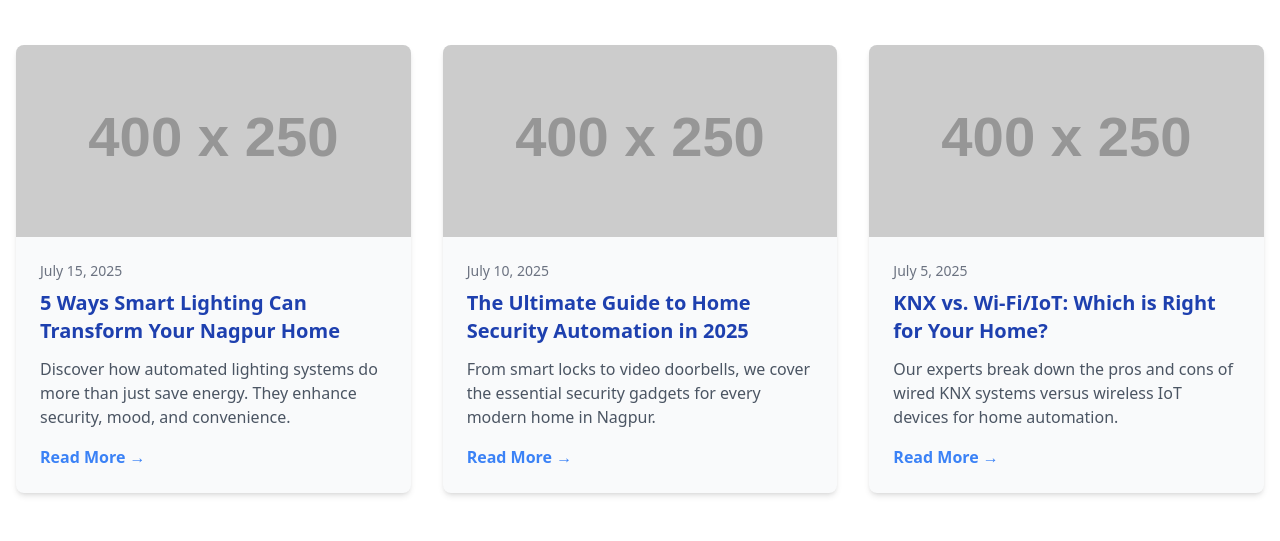
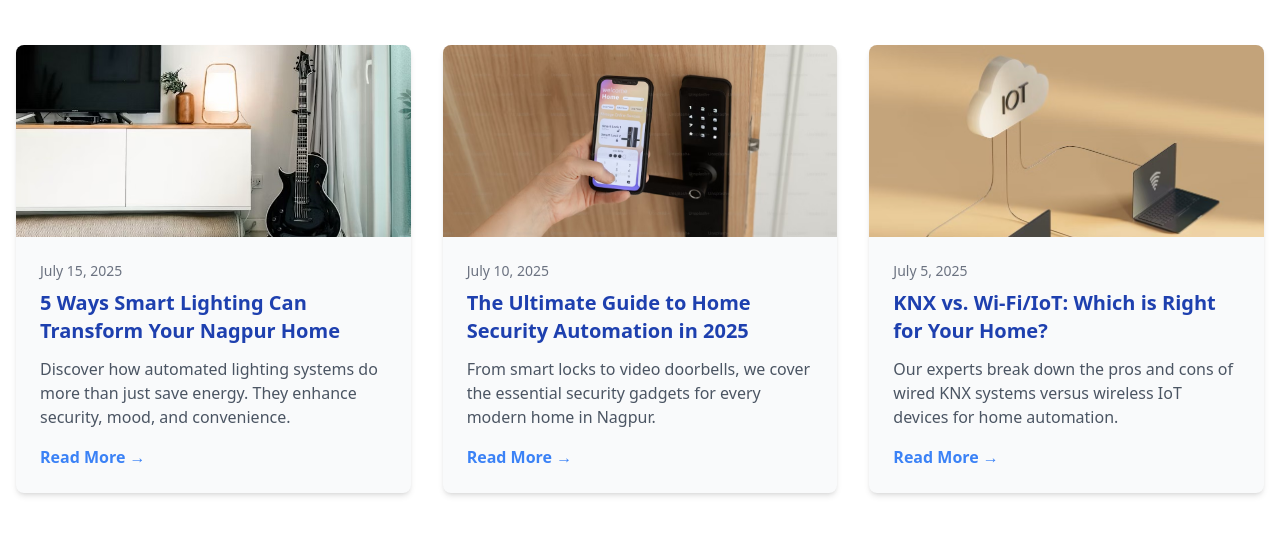
Before and after one commit to andrul10/smart-home-automation, a plain HTML site: page blogs.html in a window 1280 px wide. Shown: the part 259-800 px from the top of the page. Drawn offline with nearby package versions, Linux system fonts and the light colour scheme; placeholder pictures from the web are drawn by us.

Commit message:
Update blogs page title and description for SEO; replace placeholder images with actual images

```diff
--- a/blogs.html
+++ b/blogs.html
@@ -3,8 +3,8 @@
 <head>
     <meta charset="UTF-8" />
     <meta name="viewport" content="width=device-width, initial-scale=1.0" />
-    <title>Smart Home Automation Nagpur | Technosoft Solutions | Best Home Automation Company</title>
-    <meta name="description" content="Transform your home with premium smart home automation in Nagpur. Technosoft Solutions offers KNX switches, home theatre systems, security solutions & IoT automation. Call 9373113762">
+    <title>Blog | Smart Home Automation Nagpur Best Home Automation Company</title>
+    <meta name="description" content="Explore The Smart Home blog for expert tips, guides. Learn how to create a smarter, safer, and more efficient home.">
     <meta name="keywords" content="home automation services nagpur, smart home automation nagpur, technosoft solutions nagpur, home automation company nagpur, best home automation nagpur, KNX switches nagpur">
     <script src="https://cdn.tailwindcss.com"></script>
     <link rel="canonical" href="https://andrul10.github.io/smart-home-automation/blogs.html" />
@@ -78,7 +78,7 @@
             </div>
             <div class="grid grid-cols-1 md:grid-cols-2 lg:grid-cols-3 gap-8">
                 <div class="bg-gray-50 rounded-lg shadow-md overflow-hidden hover:shadow-xl transition-shadow">
-                    <img src="https://via.placeholder.com/400x250/3b82f6/ffffff?text=Smart+Lighting" alt="Smart Lighting Tips" class="w-full h-48 object-cover">
+                    <img src="./images/smart-light-tipes.jpg" alt="Smart Lighting Tips" class="w-full h-48 object-cover">
                     <div class="p-6">
                         <p class="text-sm text-gray-500 mb-2">July 15, 2025</p>
                         <h3 class="text-xl font-bold mb-3 text-primary">5 Ways Smart Lighting Can Transform Your Nagpur Home</h3>
@@ -87,7 +87,7 @@
                     </div>
                 </div>
                 <div class="bg-gray-50 rounded-lg shadow-md overflow-hidden hover:shadow-xl transition-shadow">
-                    <img src="https://via.placeholder.com/400x250/1e40af/ffffff?text=Home+Security" alt="Home Security Guide" class="w-full h-48 object-cover">
+                    <img src="./images/smart-lock.jpg" alt="Home Security Guide" class="w-full h-48 object-cover">
                     <div class="p-6">
                         <p class="text-sm text-gray-500 mb-2">July 10, 2025</p>
                         <h3 class="text-xl font-bold mb-3 text-primary">The Ultimate Guide to Home Security Automation in 2025</h3>
@@ -96,7 +96,7 @@
                     </div>
                 </div>
                 <div class="bg-gray-50 rounded-lg shadow-md overflow-hidden hover:shadow-xl transition-shadow">
-                    <img src="https://via.placeholder.com/400x250/10b981/ffffff?text=KNX+vs+IoT" alt="KNX vs IoT Systems" class="w-full h-48 object-cover">
+                    <img src="./images/smart-iot.jpg" alt="KNX vs IoT Systems" class="w-full h-48 object-cover">
                     <div class="p-6">
                         <p class="text-sm text-gray-500 mb-2">July 5, 2025</p>
                         <h3 class="text-xl font-bold mb-3 text-primary">KNX vs. Wi-Fi/IoT: Which is Right for Your Home?</h3>
```
Also changed, not shown: images/doorphone1.jpg (deleted), images/projector.jpg (deleted), images/projector1.jpg (deleted), images/smart-iot.jpg (added), images/smart-light-tipes.jpg (added), images/smartlock.webp (deleted).
